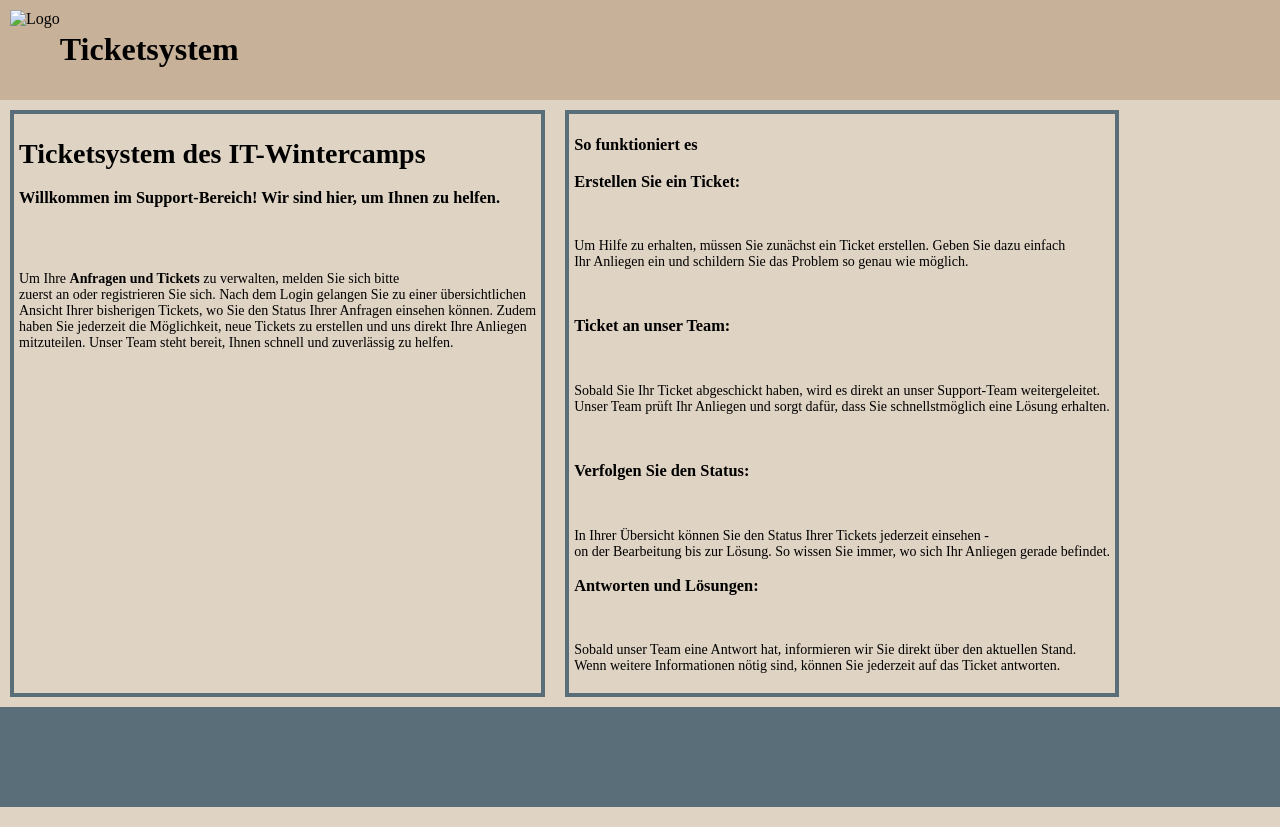
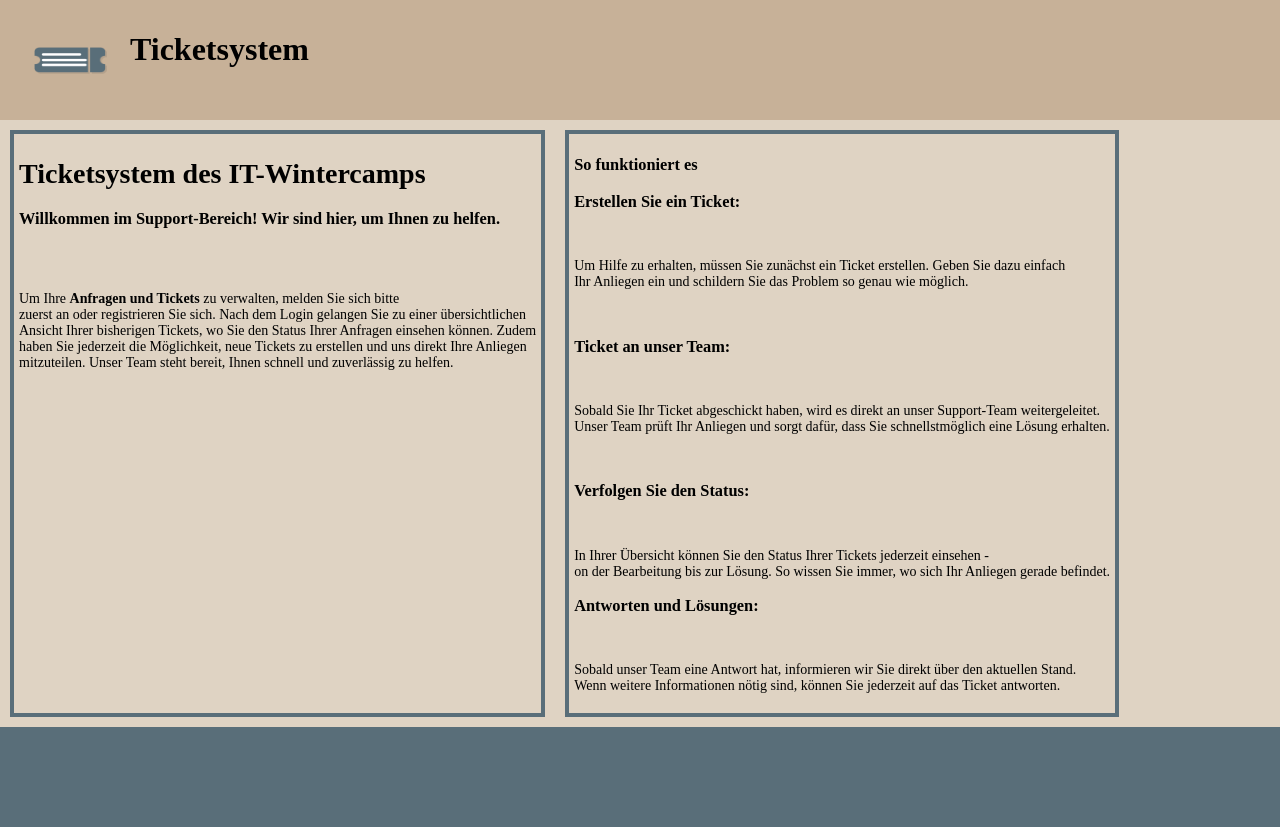
Before and after one commit to IT-Wintercamp-2025/frontend, a plain HTML site: page index.html in a window 1280 px wide. Drawn offline with Linux system fonts and the light colour scheme; a script that the page names is missing.

Commit message:
Logo in Index eingebunden

```diff
--- a/index.html
+++ b/index.html
@@ -11,7 +11,7 @@
 <body>
 
     <header>
-        <img href="#" alt="Logo" class="Logo"></img>
+        <img src="./Logos/Logo_shadow.png" alt="Logo" class="Logo">
         <h1>Ticketsystem</h1>
     </header>
 
--- a/style.css
+++ b/style.css
@@ -31,3 +31,7 @@ main {display: flex;}
                       border: solid var(--footer-color) 4px;
                       margin: 10px;
                     }
+
+.Logo {height: 100px;
+            width: 120px;
+          float: left;}
```
